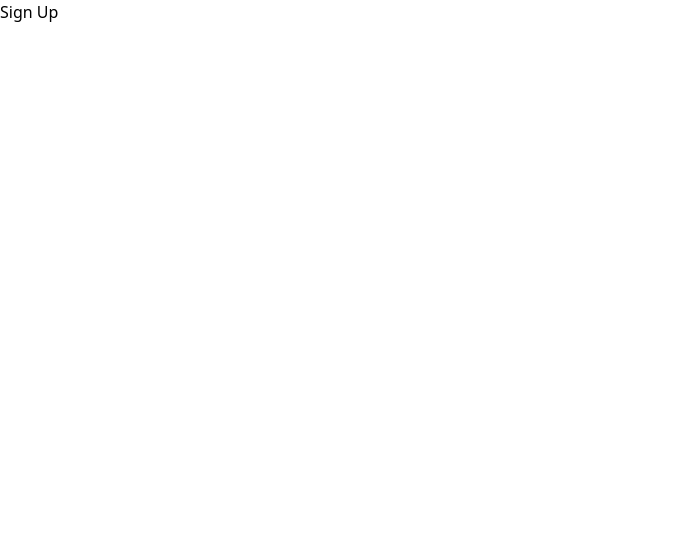
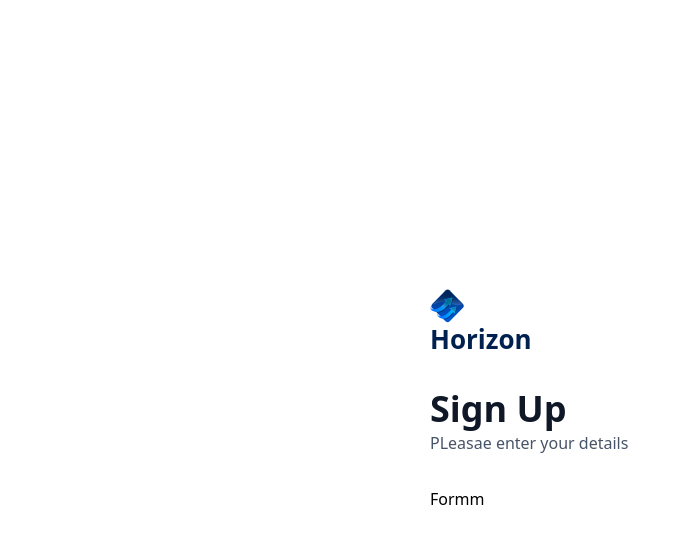
Before and after one commit to Abdul100-han/smart-banking-app, a Next.js app: page /sign-up in a window 1280 px wide. Shown: the top 544 px of the page, without its empty margins (0-690 px from the left). Built offline with nearby package versions, Linux system fonts and the light colour scheme.

Commit message:
started working on the auth pages

```diff
--- a/app/(auth)/sign-in/page.tsx
+++ b/app/(auth)/sign-in/page.tsx
@@ -1,10 +1,11 @@
+import AuthForm from '@/components/AuthForm'
 import React from 'react'
 
 const page = () => {
   return (
-    <div>
-      Sign In
-    </div>
+    <section className="flex-center sizw-full max-sm:px-6">
+      <AuthForm type='sign-in' />
+    </section>
   )
 }
 
--- a/app/(auth)/sign-up/page.tsx
+++ b/app/(auth)/sign-up/page.tsx
@@ -1,10 +1,11 @@
+import AuthForm from '@/components/AuthForm'
 import React from 'react'
 
 const page = () => {
   return (
-    <div>
-      Sign Up
-    </div>
+    <section className="flex-center sizw-full max-sm:px-6">
+      <AuthForm type='sign-up' />
+    </section>
   )
 }
 
--- /dev/null
+++ b/components/AuthForm.tsx
@@ -0,0 +1,51 @@
+'use client'
+
+import Image from 'next/image'
+import Link from 'next/link'
+import React, { useState } from 'react'
+
+const AuthForm = ({type} : {type: string}  ) => {
+
+    const [user, setUser] = useState(null);
+
+  return (
+    <section className="auth-form">
+        <header className="flex flex-col gap-5 md:gap-8">
+        <Link
+            href="/"
+            className="cursor-pointer items-center gap-1flex "
+          >
+            <Image src="/icons/logo.svg" width={34} height={34} alt="logo" />
+            <h1 className="text-26 font-ibm-plex-serif font-bold
+             text-black-1">
+              Horizon
+            </h1>
+          </Link>
+
+          <div className="flex flex-col gap-1 md:gap-3">
+            <h1 className='text-24 lg:text-36 font-semibold text-gray-900'>
+                {user ? 'Liked Account' :
+                type === 'sign-in' ? 'sign In' :
+                'Sign Up'
+                }
+
+                <p className="text-16 font-normal text-gray-600">
+                    {user ? 'Link your account to get stated ' : 'PLeasae enter your details'}
+                </p>
+            </h1>
+          </div>
+        </header>
+
+        {user ?
+        <div className='flex flex-col gap-4'>
+            {/* plaid lik */}
+        </div>     :
+
+        <>Formm</>
+    }
+
+    </section>
+  )
+}
+
+export default AuthForm
--- /dev/null
+++ b/components/ui/form.tsx
@@ -0,0 +1,178 @@
+"use client"
+
+import * as React from "react"
+import * as LabelPrimitive from "@radix-ui/react-label"
+import { Slot } from "@radix-ui/react-slot"
+import {
+  Controller,
+  ControllerProps,
+  FieldPath,
+  FieldValues,
+  FormProvider,
+  useFormContext,
+} from "react-hook-form"
+
+import { cn } from "@/lib/utils"
+import { Label } from "@/components/ui/label"
+
+const Form = FormProvider
+
+type FormFieldContextValue<
+  TFieldValues extends FieldValues = FieldValues,
+  TName extends FieldPath<TFieldValues> = FieldPath<TFieldValues>
+> = {
+  name: TName
+}
+
+const FormFieldContext = React.createContext<FormFieldContextValue>(
+  {} as FormFieldContextValue
+)
+
+const FormField = <
+  TFieldValues extends FieldValues = FieldValues,
+  TName extends FieldPath<TFieldValues> = FieldPath<TFieldValues>
+>({
+  ...props
+}: ControllerProps<TFieldValues, TName>) => {
+  return (
+    <FormFieldContext.Provider value={{ name: props.name }}>
+      <Controller {...props} />
+    </FormFieldContext.Provider>
+  )
+}
+
+const useFormField = () => {
+  const fieldContext = React.useContext(FormFieldContext)
+  const itemContext = React.useContext(FormItemContext)
+  const { getFieldState, formState } = useFormContext()
+
+  const fieldState = getFieldState(fieldContext.name, formState)
+
+  if (!fieldContext) {
+    throw new Error("useFormField should be used within <FormField>")
+  }
+
+  const { id } = itemContext
+
+  return {
+    id,
+    name: fieldContext.name,
+    formItemId: `${id}-form-item`,
+    formDescriptionId: `${id}-form-item-description`,
+    formMessageId: `${id}-form-item-message`,
+    ...fieldState,
+  }
+}
+
+type FormItemContextValue = {
+  id: string
+}
+
+const FormItemContext = React.createContext<FormItemContextValue>(
+  {} as FormItemContextValue
+)
+
+const FormItem = React.forwardRef<
+  HTMLDivElement,
+  React.HTMLAttributes<HTMLDivElement>
+>(({ className, ...props }, ref) => {
+  const id = React.useId()
+
+  return (
+    <FormItemContext.Provider value={{ id }}>
+      <div ref={ref} className={cn("space-y-2", className)} {...props} />
+    </FormItemContext.Provider>
+  )
+})
+FormItem.displayName = "FormItem"
+
+const FormLabel = React.forwardRef<
+  React.ElementRef<typeof LabelPrimitive.Root>,
+  React.ComponentPropsWithoutRef<typeof LabelPrimitive.Root>
+>(({ className, ...props }, ref) => {
+  const { error, formItemId } = useFormField()
+
+  return (
+    <Label
+      ref={ref}
+      className={cn(error && "text-destructive", className)}
+      htmlFor={formItemId}
+      {...props}
+    />
+  )
+})
+FormLabel.displayName = "FormLabel"
+
+const FormControl = React.forwardRef<
+  React.ElementRef<typeof Slot>,
+  React.ComponentPropsWithoutRef<typeof Slot>
+>(({ ...props }, ref) => {
+  const { error, formItemId, formDescriptionId, formMessageId } = useFormField()
+
+  return (
+    <Slot
+      ref={ref}
+      id={formItemId}
+      aria-describedby={
+        !error
+          ? `${formDescriptionId}`
+          : `${formDescriptionId} ${formMessageId}`
+      }
+      aria-invalid={!!error}
+      {...props}
+    />
+  )
+})
+FormControl.displayName = "FormControl"
+
+const FormDescription = React.forwardRef<
+  HTMLParagraphElement,
+  React.HTMLAttributes<HTMLParagraphElement>
+>(({ className, ...props }, ref) => {
+  const { formDescriptionId } = useFormField()
+
+  return (
+    <p
+      ref={ref}
+      id={formDescriptionId}
+      className={cn("text-sm text-muted-foreground", className)}
+      {...props}
+    />
+  )
+})
+FormDescription.displayName = "FormDescription"
+
+const FormMessage = React.forwardRef<
+  HTMLParagraphElement,
+  React.HTMLAttributes<HTMLParagraphElement>
+>(({ className, children, ...props }, ref) => {
+  const { error, formMessageId } = useFormField()
+  const body = error ? String(error?.message) : children
+
+  if (!body) {
+    return null
+  }
+
+  return (
+    <p
+      ref={ref}
+      id={formMessageId}
+      className={cn("text-sm font-medium text-destructive", className)}
+      {...props}
+    >
+      {body}
+    </p>
+  )
+})
+FormMessage.displayName = "FormMessage"
+
+export {
+  useFormField,
+  Form,
+  FormItem,
+  FormLabel,
+  FormControl,
+  FormDescription,
+  FormMessage,
+  FormField,
+}
--- /dev/null
+++ b/components/ui/label.tsx
@@ -0,0 +1,26 @@
+"use client"
+
+import * as React from "react"
+import * as LabelPrimitive from "@radix-ui/react-label"
+import { cva, type VariantProps } from "class-variance-authority"
+
+import { cn } from "@/lib/utils"
+
+const labelVariants = cva(
+  "text-sm font-medium leading-none peer-disabled:cursor-not-allowed peer-disabled:opacity-70"
+)
+
+const Label = React.forwardRef<
+  React.ElementRef<typeof LabelPrimitive.Root>,
+  React.ComponentPropsWithoutRef<typeof LabelPrimitive.Root> &
+    VariantProps<typeof labelVariants>
+>(({ className, ...props }, ref) => (
+  <LabelPrimitive.Root
+    ref={ref}
+    className={cn(labelVariants(), className)}
+    {...props}
+  />
+))
+Label.displayName = LabelPrimitive.Root.displayName
+
+export { Label }
--- a/package.json
+++ b/package.json
@@ -9,7 +9,9 @@
     "lint": "next lint"
   },
   "dependencies": {
+    "@hookform/resolvers": "^3.9.1",
     "@radix-ui/react-dialog": "^1.1.2",
+    "@radix-ui/react-label": "^2.1.0",
     "@radix-ui/react-slot": "^1.1.0",
     "chart.js": "^4.4.5",
     "class-variance-authority": "^0.7.0",
@@ -21,8 +23,10 @@
     "react-chartjs-2": "^5.2.0",
     "react-countup": "^6.5.3",
     "react-dom": "^18",
+    "react-hook-form": "^7.53.2",
     "tailwind-merge": "^2.5.4",
-    "tailwindcss-animate": "^1.0.7"
+    "tailwindcss-animate": "^1.0.7",
+    "zod": "^3.23.8"
   },
   "devDependencies": {
     "@types/node": "^20",
```
Also changed, not shown: 1 other file (tests, documents, lock files or other folders).
